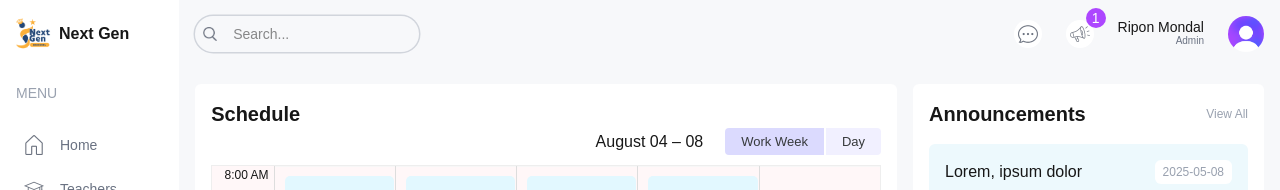
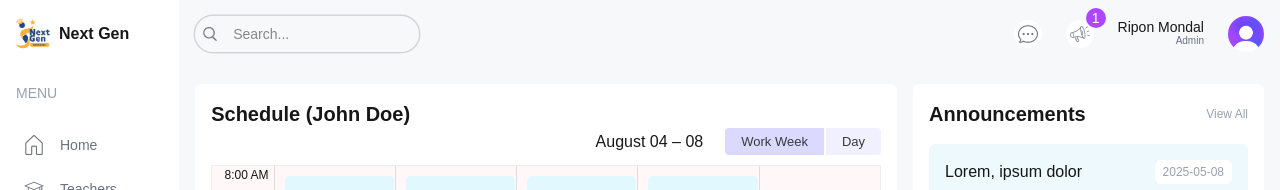
Before and after one commit to riponmondalbd/next-gen-school, a Next.js app: page /parent in a window 1280 px wide. Shown: the top 190 px of the page. Built offline with nearby package versions, Linux system fonts and the light colour scheme.

Commit message:
copy all from teacher page and pest it to parent page and each parents have multiple children so, i have to make schedule for each children

```diff
--- a/src/app/(dashboard)/parent/page.tsx
+++ b/src/app/(dashboard)/parent/page.tsx
@@ -7,7 +7,7 @@
       {/* left content */}
       <div className="w-full xl:w-2/3">
         <div className="h-full bg-white p-4 rounded-md">
-          <h1 className="text-xl font-semibold">Schedule</h1>
+          <h1 className="text-xl font-semibold">Schedule (John Doe)</h1>
           {/* big calender */}
           <BigCalendar />
         </div>
```
